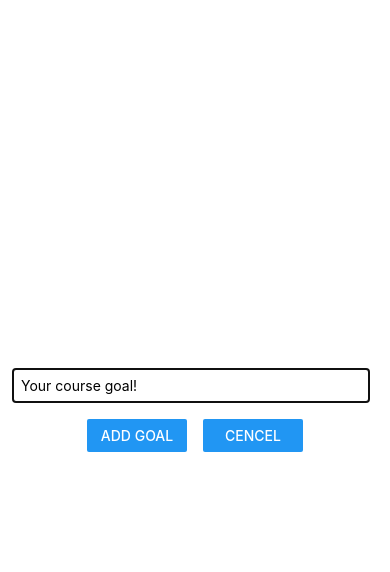
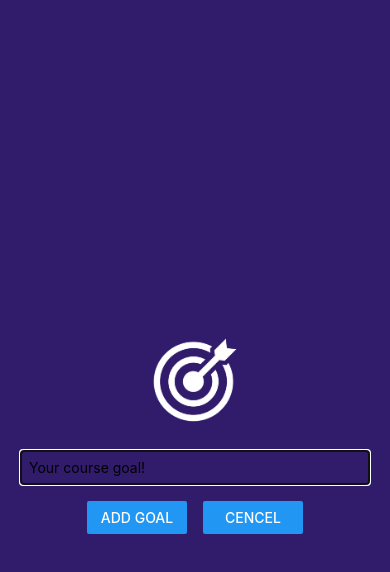
Before and after one commit to OveR1st/my-native-goal, a React Native app: screen / in a window 390 px wide. Both pictures are taken after a click on the button "ADD NEW GOAL". Shown: the top 572 px of the page. Built offline with nearby package versions, Linux system fonts and the light colour scheme.

Commit message:
correct styles input (O) priciple connect img component

```diff
--- a/src/features/goal-add/ui/form.tsx
+++ b/src/features/goal-add/ui/form.tsx
@@ -9,7 +9,7 @@ import {
   View,
 } from 'react-native'
 import { useDispatch } from 'react-redux'
-import { AddButton, Input, useAppDispatch } from 'shared'
+import { AddButton, ImageComponent, Input, useAppDispatch } from 'shared'
 
 interface IGoalFormProps {
   modalIsVisible: boolean
@@ -42,11 +42,17 @@ export const GoalForm: React.FC<IGoalFormProps> = ({
   return (
     <Modal visible={modalIsVisible} animationType="slide">
       <View style={styles.inputContainer}>
-        <Input
-          value={enteredGoalText}
-          onChangeText={goalInputHandler}
-          placeholder="Your course goal!"
+        <ImageComponent
+          style={styles.image}
+          source={require('../../../../assets/goal.png')}
         />
+        <View style={styles.inputWrapper}>
+          <Input
+            value={enteredGoalText}
+            onChangeText={goalInputHandler}
+            placeholder="Your course goal!"
+          />
+        </View>
         <View style={styles.buttonContainer}>
           <View style={styles.button}>
             <AddButton title="Add Goal" onPress={addGoalHandler} />
@@ -68,10 +74,18 @@ const styles = StyleSheet.create({
     flex: 1,
     justifyContent: 'center',
     alignItems: 'center',
-    marginBottom: 24,
-    marginHorizontal: 16,
-    borderBottomWidth: 1,
-    borderBottomColor: '#ccc',
+    backgroundColor: '#311b6b',
+    paddingHorizontal: 20,
+  },
+
+  image: {
+    width: 100,
+    height: 100,
+    margin: 20,
+  },
+
+  inputWrapper: {
+    width: '100%',
   },
 
   buttonContainer: {
--- a/src/shared/ui/input.tsx
+++ b/src/shared/ui/input.tsx
@@ -7,10 +7,8 @@ export const Input: React.FC<TextInputProps> = ({ ...props }) => {
 
 const styles = StyleSheet.create({
   textInput: {
-    width: '100%',
     borderWidth: 1,
     borderColor: '#cccccc',
     padding: 8,
-    marginRight: 8,
   },
 })
```
